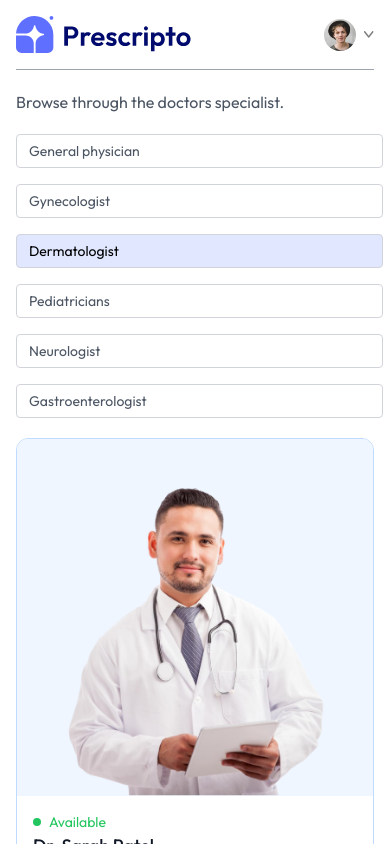
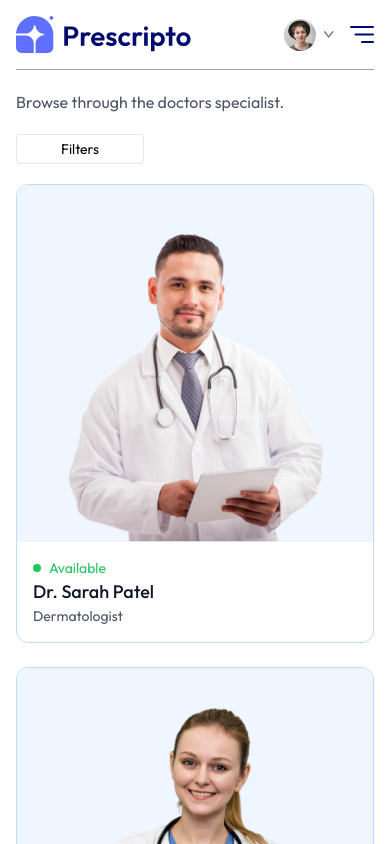
Before and after one commit to RakibHossen678/Prescripto-frontend, a React (Vite) app: page /doctors/Dermatologist in a window 390 px wide. Shown: the top 844 px of the page. Built offline with nearby package versions, Linux system fonts and the light colour scheme.

Commit message:
added respnsive navbar

```diff
--- a/src/components/Navbar.jsx
+++ b/src/components/Navbar.jsx
@@ -68,6 +68,47 @@ const Navbar = () => {
             Create account
           </button>
         )}
+        <img
+          onClick={() => setShoMenu(true)}
+          className="w-6 cursor-pointer md:hidden"
+          src={assets.menu_icon}
+          alt=""
+        />
+
+        {/* Mobile menu */}
+        <div
+          className={`${
+            showMenu ? "fixed w-full " : "h-0 w-0"
+          } md:hidden fixed z-20 right-0 top-0 bottom-0 bg-white transition-all `}
+        >
+          <div className="flex items-center justify-between px-5 py-6">
+            <img className="w-36" src={assets.logo} alt="" />
+            <img
+              className="w-7 cursor-pointer"
+              onClick={() => setShoMenu(false)}
+              src={assets.cross_icon}
+              alt=""
+            />
+          </div>
+          <ul className="flex flex-col gap-2 px-5  text-lg font-medium text-center ">
+            <NavLink onClick={() => setShoMenu(false)} to={"/"}>
+              <p className="uppercase px-4 py-2 rounded inline-block">Home</p>
+            </NavLink>
+            <NavLink onClick={() => setShoMenu(false)} to={"/doctors"}>
+              <p className="uppercase px-4 py-2 rounded inline-block">
+                All Doctors
+              </p>
+            </NavLink>
+            <NavLink onClick={() => setShoMenu(false)} to={"/about"}>
+              <p className="uppercase px-4 py-2 rounded inline-block">about</p>
+            </NavLink>
+            <NavLink onClick={() => setShoMenu(false)} to={"/contact"}>
+              <p className="uppercase px-4 py-2 rounded inline-block">
+                contact
+              </p>
+            </NavLink>
+          </ul>
+        </div>
       </div>
     </div>
   );
--- a/src/index.css
+++ b/src/index.css
@@ -10,3 +10,9 @@
 ::-webkit-scrollbar{
   @apply hidden
 }
+
+@media (max-width:740px) {
+  .active p{
+    @apply text-white bg-primary
+  }
+}
--- a/src/pages/Doctors.jsx
+++ b/src/pages/Doctors.jsx
@@ -7,6 +7,7 @@ const Doctors = () => {
   const navigate = useNavigate();
   const { doctors } = useContext(AppContext);
   const [filterDoc, setFilterDoc] = useState([]);
+  const [showFilter, setShowFilter] = useState(false);
   const applyFilter = () => {
     if (speciality) {
       setFilterDoc(doctors.filter((doc) => doc.speciality === speciality));
@@ -22,7 +23,19 @@ const Doctors = () => {
     <div>
       <p className="text-gray-600">Browse through the doctors specialist.</p>
       <div className="flex flex-col md:flex-row item-start gap-5 mt-5">
-        <div className="flex flex-col gap-4 text-sm text-gray-600">
+        <button
+          onClick={() => setShowFilter(!showFilter)}
+          className={`py-1 px-3 border rounded sm:hidden transition-all max-w-32 text-sm ${
+            showFilter ? "bg-primary text-white" : ""
+          }`}
+        >
+          Filters
+        </button>
+        <div
+          className={`${
+            showFilter ? "flex" : "hidden sm:flex"
+          }  flex-col gap-4 text-sm text-gray-600`}
+        >
           <p
             onClick={() =>
               speciality === "General physician"
@@ -30,7 +43,9 @@ const Doctors = () => {
                 : navigate("/doctors/General physician")
             }
             className={`w-[94vw] sm:w-auto pr-16 border border-gray-300 rounded transition-all cursor-pointer  pl-3 py-1.5 ${
-              speciality === "General physician" ? "bg-indigo-100 text-black" : ""
+              speciality === "General physician"
+                ? "bg-indigo-100 text-black"
+                : ""
             }`}
           >
             General physician
@@ -90,7 +105,9 @@ const Doctors = () => {
                 : navigate("/doctors/Gastroenterologist")
             }
             className={`w-[94vw] sm:w-auto pr-16 border border-gray-300 rounded transition-all cursor-pointer  pl-3 py-1.5 ${
-              speciality === "Gastroenterologist" ? "bg-indigo-100 text-black" : ""
+              speciality === "Gastroenterologist"
+                ? "bg-indigo-100 text-black"
+                : ""
             }`}
           >
             Gastroenterologist
```
